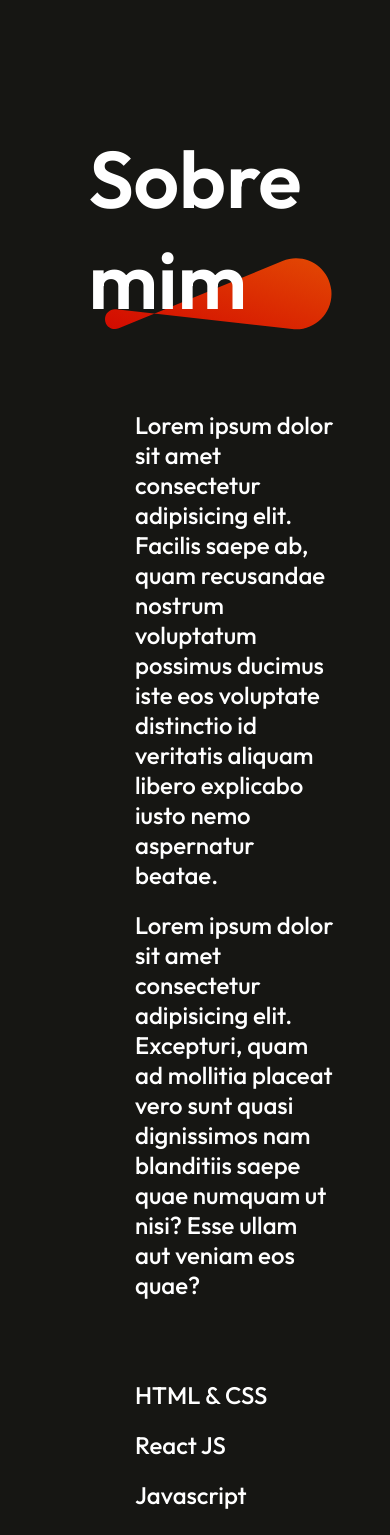
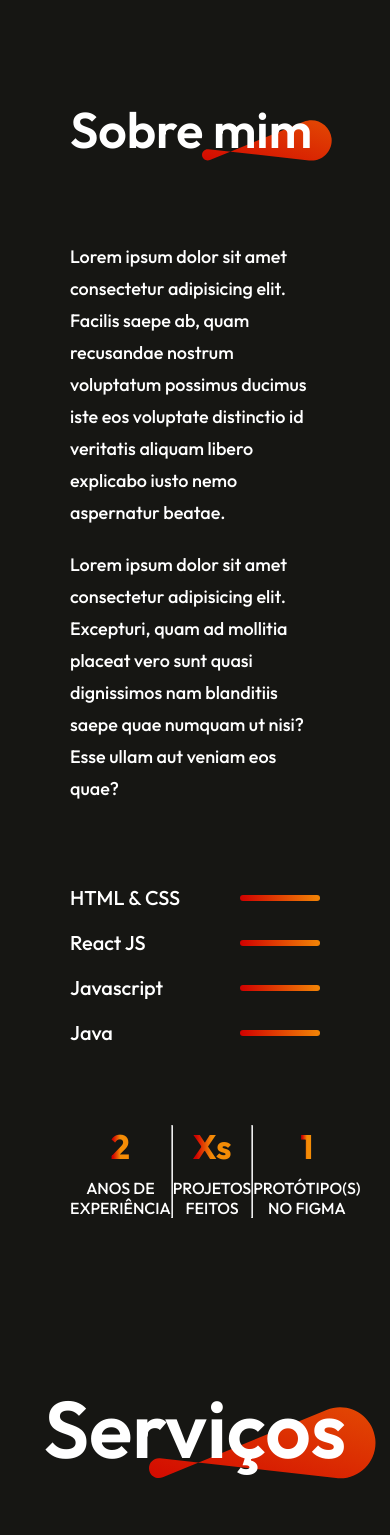
Before and after one commit to Anthony4Dev/portfolio-react, a React (Vite) app: page / in a window 390 px wide. Shown: the part 1022-2557 px from the top of the page. Built offline with nearby package versions, Linux system fonts and the light colour scheme.

Commit message:
responsividade mobile da aba sobre mim feita

```diff
--- a/src/Components/Sobre/Sobre.css
+++ b/src/Components/Sobre/Sobre.css
@@ -1,10 +1,3 @@
-#eu-sobre {
-    width: 100%;
-    max-width: 1000px;
-    aspect-ratio: 1/1;
-    object-fit: cover;
-}
-
 .sobre {
     display: flex;
     flex-direction: column;
@@ -118,3 +111,64 @@
     font-size: 22px;
     font-weight: 500;
 }
+
+@media(max-width:768px){
+    .sobre{
+        gap: 80px;
+        margin: 50px 70px;
+        align-items: start;
+    }
+    .sobre-title h1{
+        font-size: 50px;
+        padding: 0;
+    }
+
+    .sobre-title img{
+        width: 130px;
+        right: -20px;
+    }
+
+    .sobre-section{
+        flex-direction: column;
+    }
+
+    .sobre-left{
+        display: none;
+    }
+
+    .sobre-para{
+        font-size: 18px;
+        line-height: 32px;
+    }
+
+    .sobre-skill{
+        gap: 20px;
+        align-items: center;
+    }
+
+    .sobre-skill p {
+        font-size: 20px;
+    }
+
+    .sobre-skill hr{
+        height: 6px;
+    }
+
+    .sobre-achievements{
+        justify-content: space-between;
+    }
+
+    .sobre-achievement{
+        gap: 10px;
+    }
+
+    .sobre-achievement h1{
+        font-size: 34px;
+        font-weight: 700;
+    }
+
+    .sobre-achievement p {
+        text-align: center;
+        font-size: 16px;
+    }
+}
```
